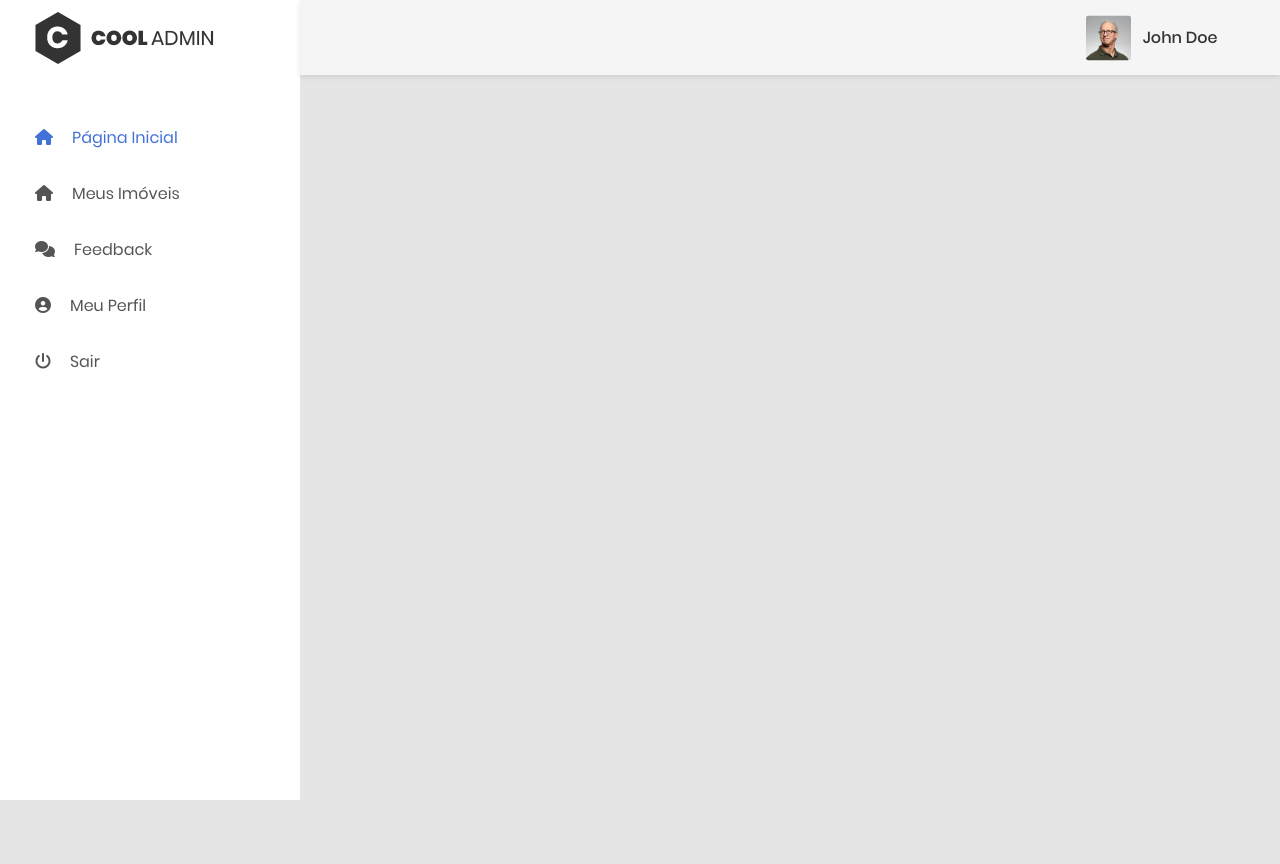
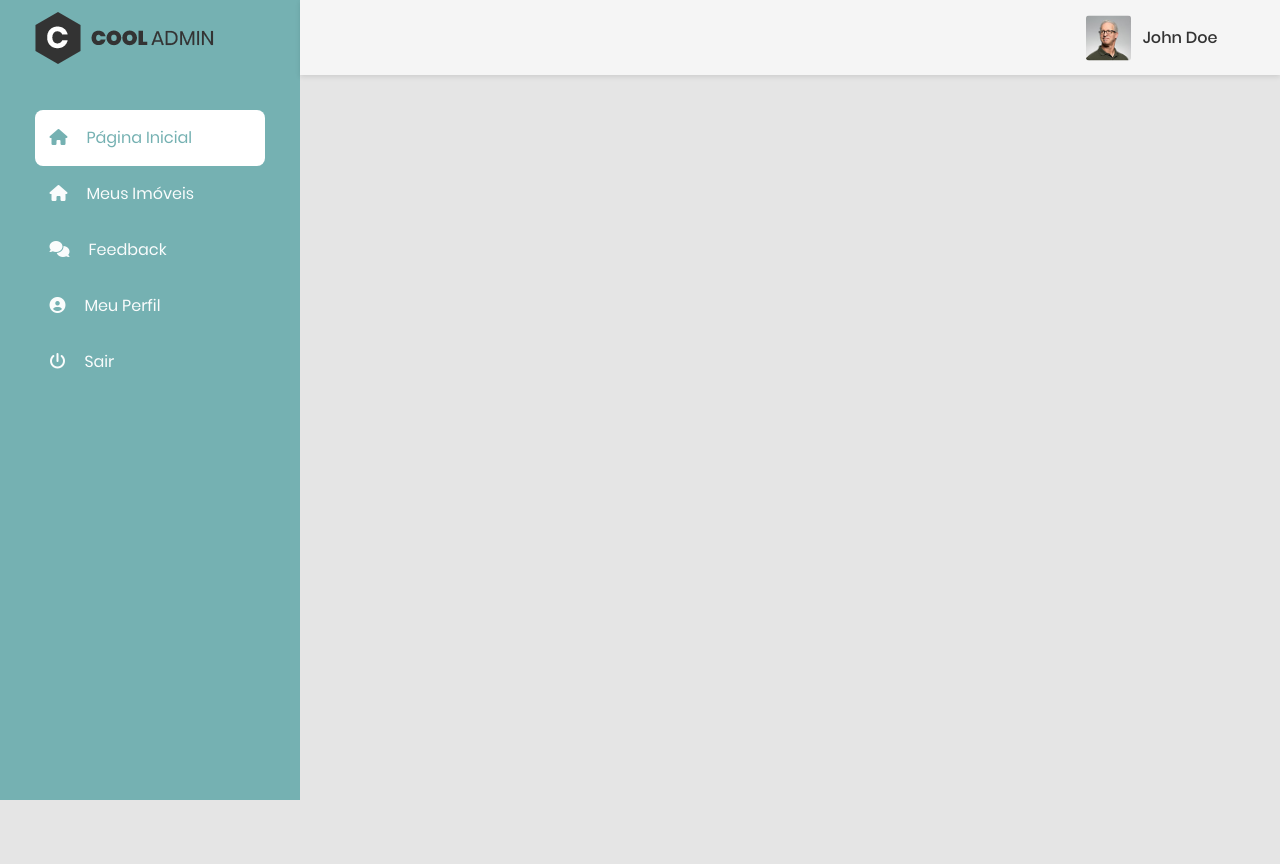
Before and after one commit to PedroMakengo/pap-imoveis, a PHP site: page /arrendador/index.php in a window 1280 px wide. Run offline with PHP 8.4, Linux system fonts and the light colour scheme; some libraries are stand-ins or nearby versions.

Commit message:
Trabalhando nos imoveis

```diff
--- a/theme/arrendador/includes/head.php
+++ b/theme/arrendador/includes/head.php
@@ -79,5 +79,21 @@
     <!-- Main CSS-->
     <link href="../assets/css/theme.css" rel="stylesheet" media="all" />
 
-
+    <style>
+      .navbar__list a {
+        color: #fffffff6 !important;
+        padding-left: 0.9rem !important;
+      }
+      .bgSidebar {
+        background: #75B1B2 !important;
+      }
+      .navbar__list .active > a {
+        color: #75B1B2 !important;
+        background: #fff !important;
+        border-radius: 0.5rem !important;
+      }
+      .card-content a {
+        color: #75B1B2 !important;
+      }
+    </style>
   </head>
--- a/theme/arrendador/includes/side-bar.php
+++ b/theme/arrendador/includes/side-bar.php
@@ -1,10 +1,10 @@
 <aside class="menu-sidebar d-none d-lg-block">
-        <div class="logo bg-white" style="border: 0; box-shadow: none">
+        <div class="logo bgSidebar" style="border: 0; box-shadow: none">
           <a href="#">
             <img src="../assets/images/icon/logo.png" alt="Cool Admin" />
           </a>
         </div>
-        <div class="menu-sidebar__content js-scrollbar1">
+        <div class="menu-sidebar__content js-scrollbar1 bgSidebar">
           <nav class="navbar-sidebar">
             <ul class="list-unstyled navbar__list">
               <li class="active">
```
